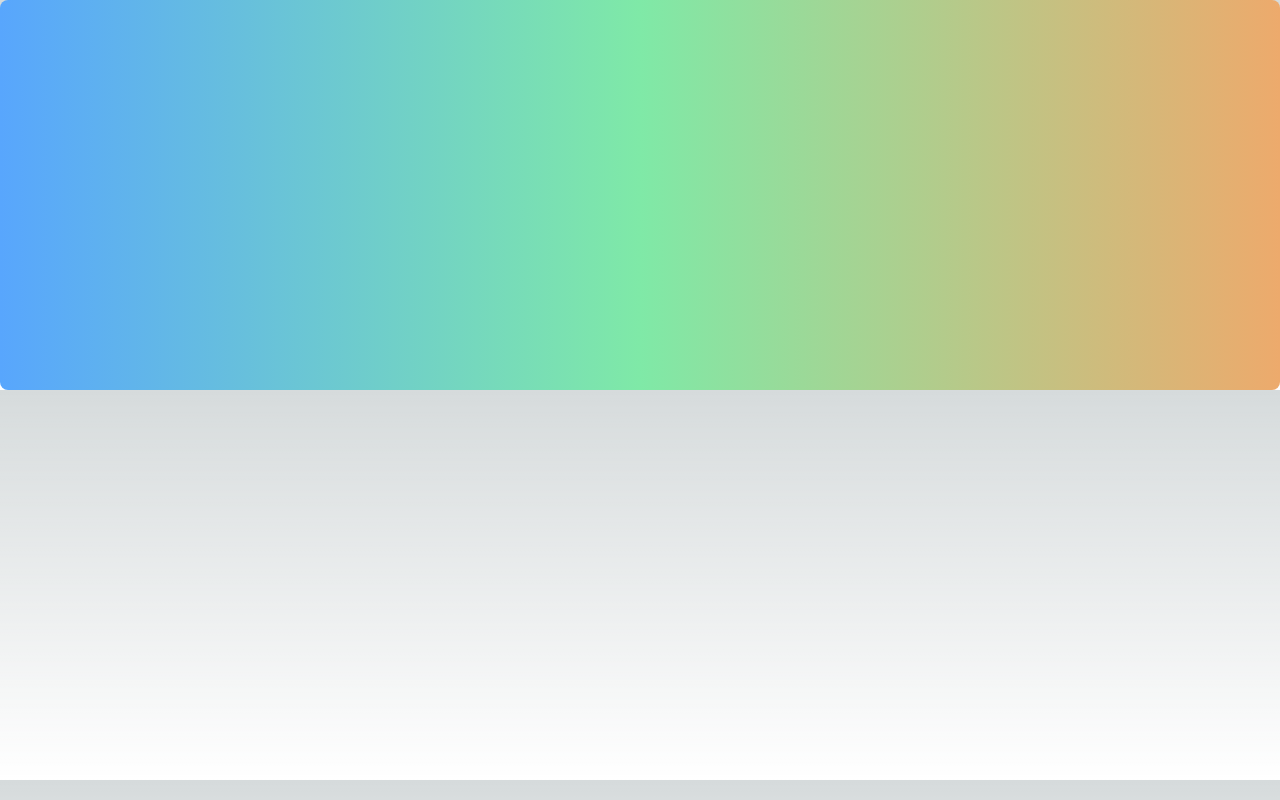
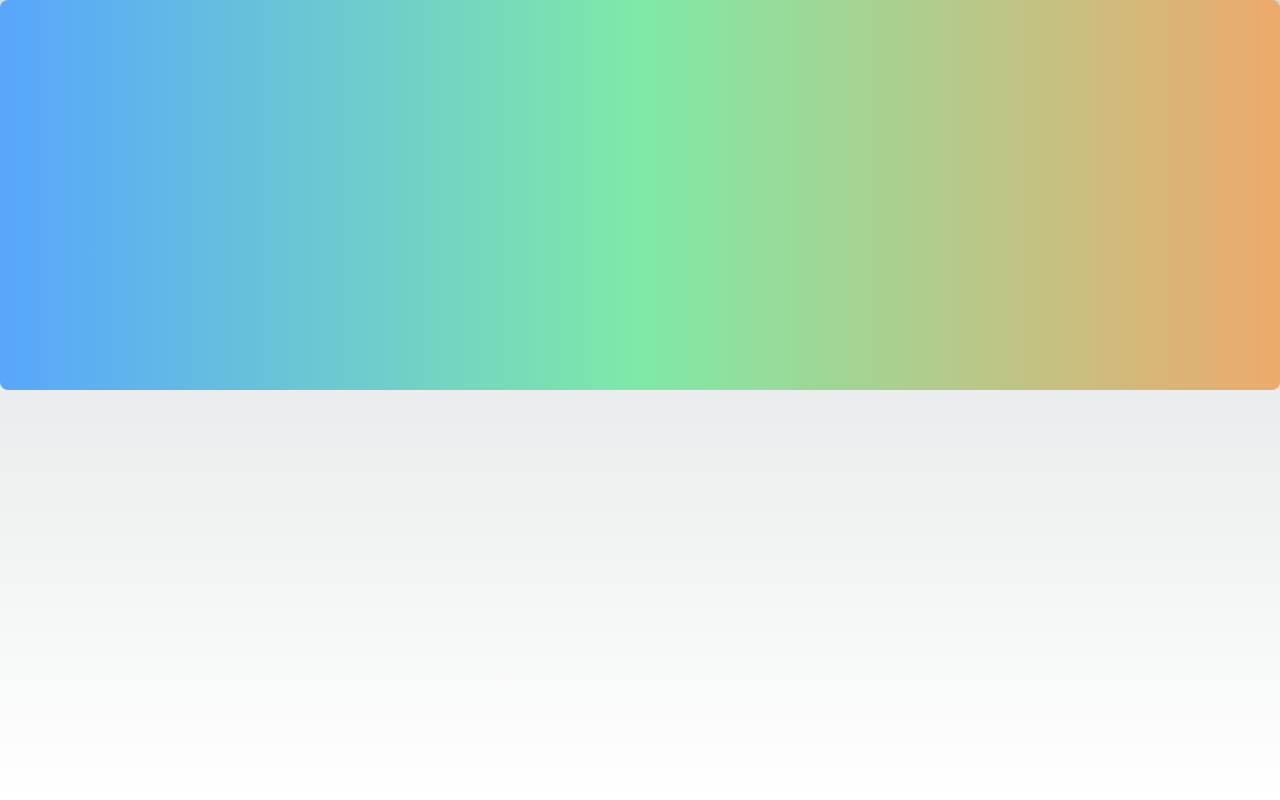
Before and after one commit to luizd30/nextjs-gradient-app, a Next.js app: page /58a6fd-7fe9a7-edaa6c in a window 1280 px wide. Built offline with nearby package versions, Linux system fonts and the light colour scheme.

Commit message:
fix: fix html/body height

```diff
--- a/src/app/globals.css
+++ b/src/app/globals.css
@@ -31,3 +31,7 @@ body {
     text-wrap: balance;
   }
 }
+
+html,body{
+  height: 100vh;
+}
--- a/src/app/layout.tsx
+++ b/src/app/layout.tsx
@@ -1,8 +1,11 @@
 import type { Metadata } from "next";
-import { Inter } from "next/font/google";
+import { Inter, Ubuntu } from "next/font/google";
 import "./globals.css";
 
-const inter = Inter({ subsets: ["latin"] });
+const ubuntu = Ubuntu({
+  subsets: ["latin"],
+  weight: ["300", "400", "500", "700"],
+});
 
 export const metadata: Metadata = {
   title: "Create Next App",
@@ -16,7 +19,7 @@ export default function RootLayout({
 }>) {
   return (
     <html lang="en">
-      <body className={inter.className}>{children}</body>
+      <body className={ubuntu.className}>{children}</body>
     </html>
   );
 }
```
